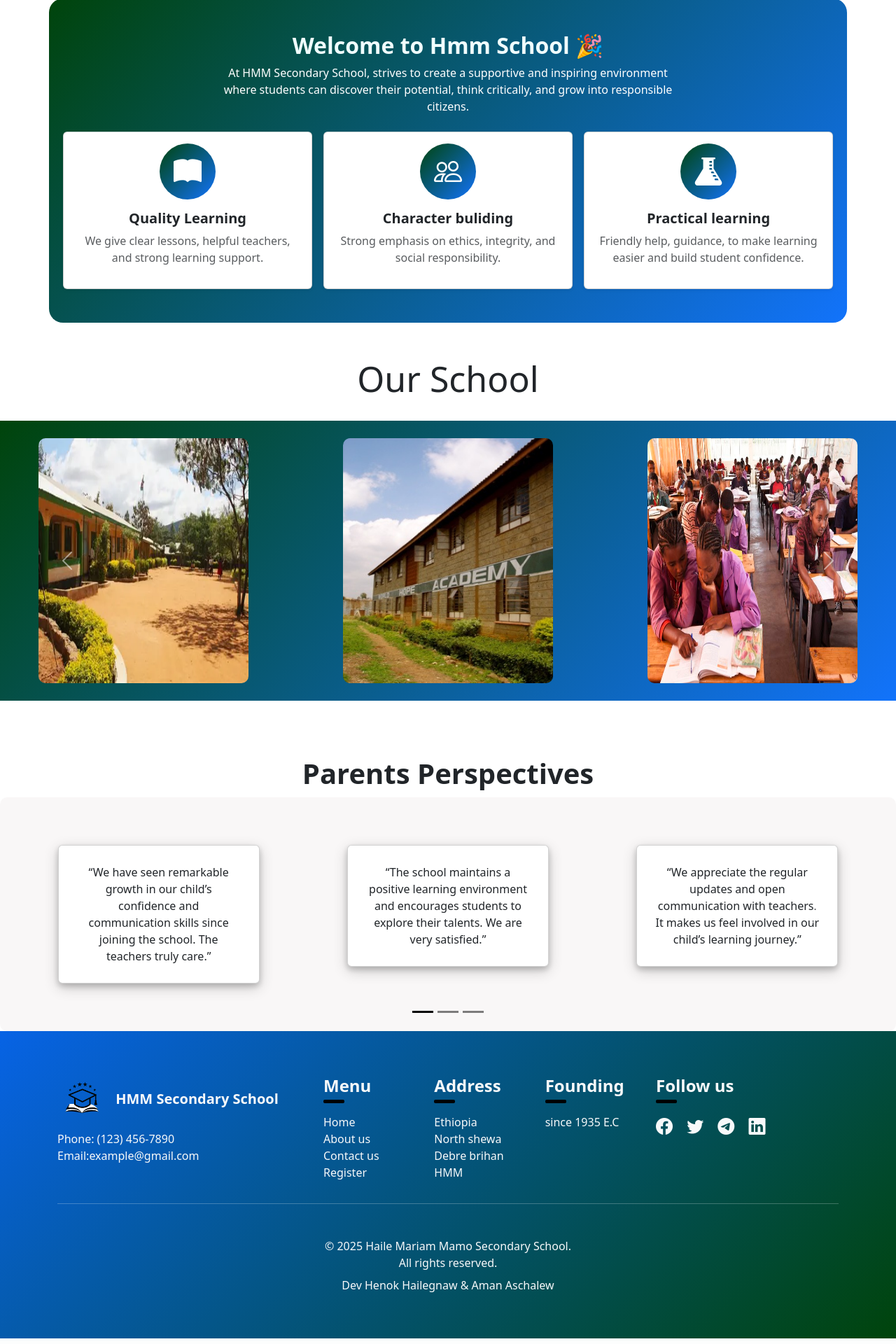
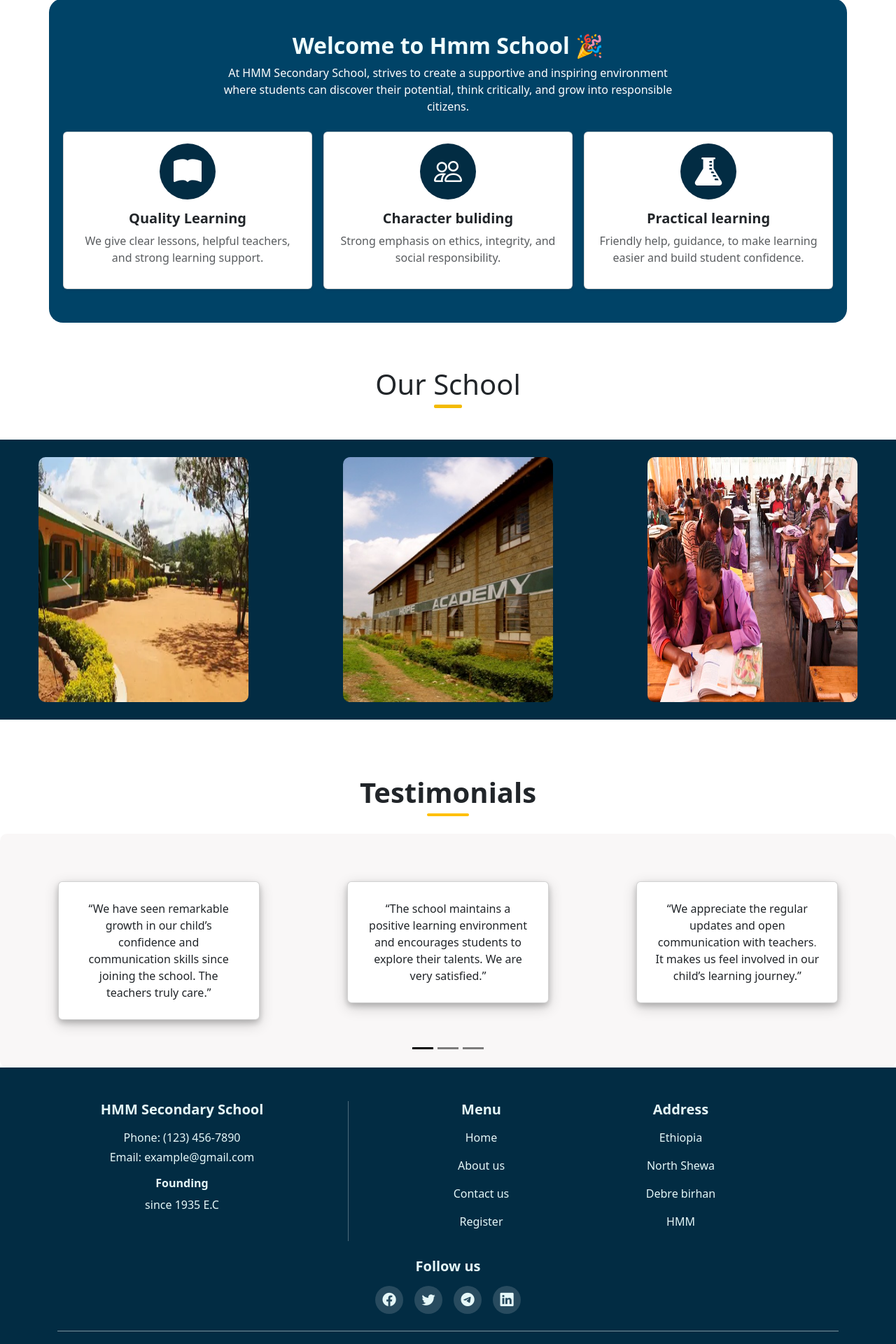
Before and after one commit to henok03/School-project-1, a PHP site: page / in a window 1280 px wide. Shown: the part 640-2560 px from the top of the page at 70% size. Run offline with PHP 8.4, Linux system fonts and the light colour scheme.

Commit message:
i eidit the whole home page

```diff
--- a/index.html
+++ b/index.html
@@ -11,49 +11,40 @@
 </head>
 <body>
 
-  <nav class="navbar navbar-expand-lg  fixed-top custom-blur-nav" >
-  <div class="container-fluid">
-
-
+<nav class="navbar navbar-expand-lg navbar-custom">
+        <div class="container">
           <a class="navbar-brand d-flex align-items-center" href="#">
       <img src="logo.png" alt="school logo" width="80" height="64" class="me-3">
       <div class="school-name">
-        <h4 class="m-0" style="color: rgba(12, 12, 11, 0.753);">Haile Mariam</h4>
-        <small  style="color: rgba(16, 16, 17, 0.753);">Mamo School</small>
+        <h4 class="m-0" style="color: #f0f3f4;">Haile Mariam</h4>
+        <small  style="color: #f9fafa;">Mamo School</small>
       </div>
     </a>
-
-    <button class="navbar-toggler" type="button" data-bs-toggle="collapse" data-bs-target="#navbarNavDropdown" aria-controls="navbarNavDropdown" aria-expanded="false" aria-label="Toggle navigation">
-      <span class="navbar-toggler-icon"></span>
+            <button class="navbar-toggler" type="button" data-bs-toggle="collapse" data-bs-target="#navbarNav"
+                    aria-controls="navbarNav" aria-expanded="false" aria-label="Toggle navigation">
+                <span class="navbar-toggler-icon">
+                    <span></span>
+                </span>
             </button>
-    <div class="collapse navbar-collapse" id="navbarNavDropdown">
+            <div class="collapse navbar-collapse" id="navbarNav">
                 <ul class="navbar-nav ms-auto">
                     <li class="nav-item">
-          <a class="nav-link  a" aria-current="page" href="index.html">Home</a>
+                        <a class="nav-link active" href="index.html">Home</a>
                     </li>
                     <li class="nav-item">
-          <a class="nav-link" href="index2.html">About us</a>
+                        <a class="nav-link" href="index2.html">About</a>
                     </li>
                     <li class="nav-item">
-          <a class="nav-link" href="contact us.html">Contact us</a>
+                        <a class="nav-link" href="contact us.html">Contact</a>
                     </li>
                     <li class="nav-item">
-          <a class="nav-link" href="#">Register</a>
-        </li>
-        <li class="nav-item">
-          <a class="nav-link" href="#">Pricing</a>
-        </li>
-        <li class="nav-item">
-          <a class="nav-link" href="#"></a>
-
-        </li>
-        <li class="nav-item">
-          <a class="nav-link" href="#"></a>
+                        <a class="nav-link" href="Register">Register</a>
                     </li>
                 </ul>
             </div>
         </div>
     </nav>
+
 <div id="carouselExampleFade"  class="carousel slide carousel-fade  " data-bs-slide="carousel" data-bs-ride="carousel" data-bs-interval="3000">
   <div class="carousel-indicators">
     <button type="button" data-bs-target="#carouselExampleFade" data-bs-slide-to="0" class="active" aria-current="true" aria-label="Slide 1"></button>
@@ -62,12 +53,12 @@
   </div>
   <div class="carousel-inner" style=" height: 500px;">
     <div class="carousel-item active">
-      <img src="home page phothos\himge2.jpg" class="d-block w-100 "style=" height: 550px;  filter: brightness(55%);" alt="...">
+      <img src="home page phothos\himge2.jpg" class="d-block w-100 "style=" height: 560px;  filter: brightness(35%);" alt="...">
 
         <div class="container position-absolute top-50 start-0 translate-middle-y">
         <div class="row">
             <div class="col-lg-8 col-md-8 col-12 col-lg-ms-3 text-center text-lg-start">
-                <h1 class=" fw-bold display-4 "style="color: white;">
+                <h1 class=" fw-bold display-4 "style="color: white ;">
                     Haile Mariam Mamo Secondary School
                 </h1>
 
@@ -79,7 +70,7 @@
     </div>
     </div>
     <div class="carousel-item">
-      <img src="home page phothos\himge1.jpg" class="d-block w-100 " style=" height: 550px; filter: brightness(55%);" alt="...">
+      <img src="home page phothos\himge1.jpg" class="d-block w-100 " style=" height: 560px; filter: brightness(40%);" alt="...">
       <div class="carousel-caption ">
         <h2 class=" fs-1 fs-1 fw-bold display-4 " >  Learners and Leaders.</h2>
         <p class="fs-4 fs-md-">
@@ -87,7 +78,7 @@
       </div>
     </div>
     <div class="carousel-item">
-      <img src="home page phothos\himge3.jpg" class="d-block w-100 "style=" height: 550px; filter: brightness(55%);" alt="...">
+      <img src="home page phothos\himge3.jpg" class="d-block w-100 "style=" height: 560px; filter: brightness(35%);" alt="...">
       <div class="carousel-caption ">
         <h2 class="fs-1 fs-md-4" > Students to Succeed</h2>
         <p class="fs-4 fs-md-6" >
@@ -104,7 +95,7 @@
     <span class="visually-hidden">Next</span>
   </button>
 </div>
-<section class="container py-5 mt-5" style=" background: linear-gradient(135deg, #00440b,#1273fb);
+<section class="container py-5 mt-5" style=" background: #004367;
     color: white;
     padding: 60px 20px;
     border-radius: 20px;
@@ -155,30 +146,34 @@
 
 
 </div>
+<div class="text-center mt-5 pt-3 ">
+  <div >
  <h1 class="ourschool" data-aos="fade-left">Our School</h1>
+</div>
+
 <div id="carouselExampleAutoplaying" class="carousel slide bg-section " data-aos="fade-left" data-bs-ride="carousel" data-bs-interval="3000">
 
   <div class="carousel-inner">
     <div class="carousel-item active ">
       <div class=" row text-center">
-     <div class="col-md-4 " > <img src="home page phothos\school photo slide\himg4.webp"  class=" photo-slide img-fluid" alt="..."></div>
-       <div class="col-md-4 "> <img src="home page phothos\school photo slide\himg6.jfif" class="photo-slide img-fluid" alt="..."></div>
-     <div class="col-md-4 "> <img src="home page phothos\school photo slide\himg5.jfif" class="photo-slide img-fluid" alt="..."></div>
+     <div class="col-md-4 " > <img src="home page phothos\school photo slide\himg4.webp"  class=" photo-slide img-fluid mx-auto d-block" alt="..."></div>
+       <div class="col-md-4 "> <img src="home page phothos\school photo slide\himg6.jfif" class="photo-slide img-fluid mx-auto d-block" alt="..."></div>
+     <div class="col-md-4 "> <img src="home page phothos\school photo slide\himg5.jfif" class="photo-slide img-fluid mx-auto d-block" alt="..."></div>
     </div>
     </div>
     <div class="carousel-item ">
        <div class=" row text-center">
-     <div class="col-md-4 "> <img src="home page phothos\school photo slide\himg7.jfif" class="photo-slide  img-fluid" alt="..."></div>
-       <div class="col-md-4 "> <img src="home page phothos\school photo slide\himg8.jfif" class="photo-slide img-fluid" alt="..."></div>
-     <div class="col-md-4"> <img src="home page phothos\school photo slide\himg9.jfif" class=" photo-slide img-fluid" alt="..."></div>
+     <div class="col-md-4 "> <img src="home page phothos\school photo slide\himg7.jfif" class="photo-slide  img-fluid mx-auto d-block" alt="..."></div>
+       <div class="col-md-4 "> <img src="home page phothos\school photo slide\himg8.jfif" class="photo-slide img-fluid mx-auto d-block" alt="..."></div>
+     <div class="col-md-4"> <img src="home page phothos\school photo slide\himg9.jfif" class=" photo-slide img-fluid mx-auto d-block" alt="..."></div>
     </div>
     </div>
 
     <div class="carousel-item ">
         <div class=" row text-center">
-     <div class="col-md-4"> <img src="home page phothos\school photo slide\himg10.jfif" class="photo-slide img-fluid" alt="..."></div>
-       <div class="col-md-4 "> <img src="home page phothos\school photo slide\himg11.jfif" class="photo-slide img-fluid" alt="..."></div>
-     <div class="col-md-4 "> <img src="home page phothos\school photo slide\himg12.jfif"  class="photo-slide img-fluid" alt="..."></div>
+     <div class="col-md-4"> <img src="home page phothos\school photo slide\himg10.jfif" class="photo-slide img-fluid mx-auto d-block" alt="..."></div>
+       <div class="col-md-4 "> <img src="home page phothos\school photo slide\himg11.jfif" class="photo-slide img-fluid mx-auto d-block" alt="..."></div>
+     <div class="col-md-4 "> <img src="home page phothos\school photo slide\himg12.jfif"  class="photo-slide img-fluid mx-auto d-block" alt="..."></div>
     </div>
     </div>
 
@@ -194,7 +189,7 @@
 
 </div>
  <div style="position: relative; top: 10vh; ">
- <h1 style="text-align: center; ">  <strong>Parents Perspectives</strong></h1>
+ <h1 style="text-align: center; " class="testimonials">  <strong>Testimonials</strong></h1>
 </div>
 <div id="carouselExample" class="carousel slide bg-c " data-aos="fade-left" data-bs-ride="carousel">
 <div class="carousel-indicators">
@@ -205,7 +200,7 @@
   <div class="carousel-inner">
     <div class="carousel-item active">
       <div class=" row text-center justify-content-center m-0">
-     <div class="col-md-4 align-items-center d-flex flex-column " data-aos="fade-up" > <div class="card my-5" style="width: 18rem;">
+     <div class="col-md-4 align-items-center d-flex flex-column  " data-aos="fade-up" > <div class="card my-5" style="width: 18rem;">
   <div class="card-body">
 
     <p class="card-text">“We have seen remarkable growth in our child’s confidence and communication skills since joining the school. The teachers truly care.”</p>
@@ -274,7 +269,7 @@
      <div class="col-md-4 align-items-center d-flex flex-column "> <div class="card my-5" style="width: 18rem;">
   <div class="card-body">
 
-    <p class="card-text">“We are proud to be a part of this school community. It has played a significant role in shaping our child’s personality and attitude.”</p>
+    <p class="card-text">“We are proud to be a part of this school community. ”</p>
 
   </div>
 </div>
@@ -292,68 +287,77 @@
   </button>
  </div>
 </div>
-   <footer class=" text-light py-5"  data-aos="fade-up" style="background: linear-gradient(136deg, #0763e5, #00440b);
-    ">
-    <div class="container " data-aos="fade-up">
- <div class="row">
- <div class="col-6 col-lg-4">
 
-  <h5 class="pt-3 fw-bold"><img src="logo.png" alt="School Logo" class="me-2" style="width: 70px; height: 70px;">  HMM Secondary School </h5>
+<!-- Bootstrap CSS -->
 
-     Phone: (123) 456-7890<br>
-     Email:example@gmail.com
+
+
+<!-- FOOTER -->
+<footer class="footer-bg pt-5 pb-4">
+    <div class="container">
+
+        <div class="row g-4">
+
+            <!-- School -->
+            <div class="col-12 col-md-4">
+                <h5 class="fw-bold mb-3">HMM Secondary School</h5>
+
+                <h6 class="fw-bold"></h6>
+                <p class="mb-1">Phone: (123) 456-7890</p>
+                <p class="mb-3">Email: example@gmail.com</p>
+
+                <h6 class="fw-bold">Founding</h6>
+                <p>since 1935 E.C</p>
             </div>
 
- <div class="col">
-  <h4 class="pt-3 fw-bold  footer-title">Menu</h4>
-<ul class="list-unstyled">
-    <li><a href="index.html" class="text-decoration-none text-light  ">Home</a></li>
-    <li><a href="index2.html" class="text-decoration-none text-light  ">About us</a></li>
-    <li><a href="#" class="text-decoration-none text-light  ">Contact us</a></li>
-    <li><a href="#" class="text-decoration-none text-light ">Register</a></li>
+            <!-- Divider -->
+            <div class="col-md-1 d-none d-md-flex">
+                <div class="divider-line"></div>
+            </div>
 
-</ul></div>
-  <div class="col">
-    <h4 class="pt-3 fw-bold  footer-title">Address</h4>
-    <ul class="list-unstyled">
-      <p >Ethiopia <br>
-        North shewa <br>
-         Debre brihan <br>
-          HMM
-      </p>
-    </ul>
+            <!-- Menu -->
+            <div class="col-6 col-md-3">
+                <h5 class="fw-bold mb-3">Menu</h5>
+                <p><a href="index.html">Home</a></p>
+                <p><a href="index2.html">About us</a></p>
+                <p><a href="contact us.html">Contact us</a></p>
+                <p><a href="#">Register</a></p>
             </div>
-   <div class="col">
-    <h4 class="pt-3 fw-bold  footer-title">Founding </h4>
-    <ul class="list-unstyled">
-      <li>since 1935 E.C</li>
 
-    </ul>
+            <!-- Address -->
+            <div class="col-6 col-md-3">
+                <h5 class="fw-bold mb-3">Address</h5>
+                <p>Ethiopia</p>
+                <p>North Shewa</p>
+                <p>Debre birhan</p>
+                <p>HMM</p>
             </div>
-    <div class="col-6 col-lg-3 ">
-      <h4 class="pt-3 fw-bold footer-title">Follow us</h4>
-      <a href="#" class="text-decoration-none text-light  me-3 social-media"><i class="bi bi-facebook fs-4"></i></a>
-      <a href="#" class="text-decoration-none text-light  me-3 social-media"><i class="bi bi-twitter fs-4"></i></a>
-      <a href="#" class="text-decoration-none text-light  me-3 social-media"><i class="bi bi-telegram fs-4"></i></a>
-      <a href="#" class="text-decoration-none text-light  social-media"><i class="bi bi-linkedin fs-4"></i></a>
+
+            <!-- Follow Us -->
+            <div class="col-12 mt-4 ">
+                <h5 class="fw-bold mb-3">Follow us</h5>
+                <div class=" gap-3 d-flex justify-content-center ">
+                    <a href="#" class="social-icon"><i class="bi bi-facebook"></i></a>
+                    <a href="#" class="social-icon"><i class="bi bi-twitter"></i></a>
+                    <a href="#" class="social-icon"><i class="bi bi-telegram"></i></a>
+                    <a href="#" class="social-icon"><i class="bi bi-linkedin"></i></a>
+                </div>
             </div>
 
         </div>
- <hr>
-  <div class=" d-flex justify-content-center mt-5">
-    <p class="mb-0  text-center" >&copy; 2025 Haile Mariam Mamo Secondary School. <br> All rights reserved.
-    </p>
+
+        <hr class="border-light opacity-50 mt-4">
+
+        <!-- Copyright -->
+        <div class="text-center small">
+            © 2025 Haile Mariam Mamo Secondary School. All rights reserved.<br>
+            Dev Henok Hailegnaw & Aman Aschalew
+        </div>
+
+    </div>
+</footer>
 
 
-    </div>
-    <div class="d-flex justify-content-center mt-2">
-<p> Dev Henok Hailegnaw  & Aman Aschalew</p>
-    </div>
-    </div>
-
-
-
-   </footer>
 
   <script src="https://cdn.jsdelivr.net/npm/bootstrap@5.3.8/dist/js/bootstrap.bundle.min.js" integrity="sha384-FKyoEForCGlyvwx9Hj09JcYn3nv7wiPVlz7YYwJrWVcXK/BmnVDxM+D2scQbITxI" crossorigin="anonymous">
 
--- a/style.css
+++ b/style.css
@@ -57,19 +112,36 @@
     display: flex;
     align-items: center;
     justify-content: center;
-    background: linear-gradient(135deg, #00440b,#1273fb); ;
+    background:   #022c43; ;
 radius: 2px;
 }
 
 
   .bg-section {
 
- background: linear-gradient(135deg, #00440b,#1273fb);
+ background: #022c43;
   background-size: cover;
   min-height: 400px;
  margin-top: 30px;
 }
 
+.ourschool {
+    margin-bottom: 25px;
+    position: relative;
+    display: inline-block; /* Keeps underline width same as the text */
+}
+
+.ourschool::after {
+    content: '';
+    position: absolute;
+    bottom: -10px;
+    left: 50%;
+    transform: translateX(-50%);
+    width: 40px;
+    height: 5px;
+    background: rgb(243, 186, 2);
+    border-radius: 2px;
+}
 
 
 
@@ -79,12 +151,10 @@ radius: 2px;
     margin: 25px;
     border-radius: 10px;                                        ;
 }
-.ourschool{
-  text-align: center;
-  font-family: 'Segoe UI', Tahoma, Geneva, Verdana, sans-serif;
-  font-size: 50px;
-  margin-top: 50px;
-}
+
+
+
+
   .custom-blur-nav {
   background: rgba(120, 116, 116, 0.4); /* Change color & transparency */
   backdrop-filter: blur(10px);
@@ -99,30 +169,72 @@ padding: 10px;
   padding: 20px;
   border-radius: 10px;
 }
+.testimonials{
+    margin-bottom: 25px;
+    position: relative;
+    display: inline-block; /* Keeps underline width same as the text */
+}
+
+.testimonials::after {
+    content: '';
+    position: absolute;
+    bottom: -10px;
+    left: 50%;
+    transform: translateX(-50%);
+    width: 60px;
+    height: 4px;
+    background: rgb(255, 191, 0);
+    border-radius: 2px;
+}
 .card{
   box-shadow: 0 4px 8px 0 rgba(0, 0, 0, 0.2), 0 6px 20px 0 rgba(0, 0, 0, 0.19);
 
 }
-.footer-title {
 
-            margin-bottom: 25px;
-            position: relative;
-            display: block;
+
+.social-media :hover {
+   }
+   .navbar-custom {
+            background: #00466c;
+            backdrop-filter: blur(10px);
+            -webkit-backdrop-filter: blur(100px);
+            border-bottom: 1px solid rgba(0, 0, 0, 0.05);
+            transition: all 0.4s cubic-bezier(0.4, 0, 0.2, 1);
+            box-shadow: 0 2px 15px rgba(0, 0, 0, 0.08);
+            position: fixed;
+            top: 0;
+            width: 100%;
+            z-index: 1030;
         }
 
-        .footer-title::after {
-            content: '';
-            position: absolute;
-            bottom: -10px;
-            left: 0;
-            width: 30px;
-            height: 5px;
-            background: black;
-            border-radius: 2px;
-}
+         .footer-bg {
+        background: #022c43;
+        color: #e5f7f8;
+    }
+    .footer-bg a { color: #e5f7f8; text-decoration: none; }
+    .footer-bg a:hover { text-decoration: underline; }
+    .divider-line {
+        width: 1px;
+        background-color: rgba(255,255,255,0.3);
+        height: 100%;
+        margin: auto;
+    }
+    .social-icon {
+        width: 40px;
+        height: 40px;
+        border-radius: 50%;
+        background: rgba(255,255,255,0.15);
+        display: flex;
+        align-items: center;
+        justify-content: center;
+        font-size: 1.2rem;
 
-.social-media :hover {
-  color: #0066ff;  Change to your desired hover color
-  transform: scale(1.1); Slightly enlarge the icon
-  transition: transform 0.3s, color 0.3s;  Smooth transition
-}
+    }
+    .social-icon:hover {
+        background: #25caeb;
+        color: #fff;
+
+  transform: scale(1.1);
+  transition: transform 0.3s, color 0.3s;
+        text-decoration: none;
+    }
```
Also changed, not shown: other parts of style.css (+78 -23 lines). Lines whose indentation alone changed are shown as unchanged.
